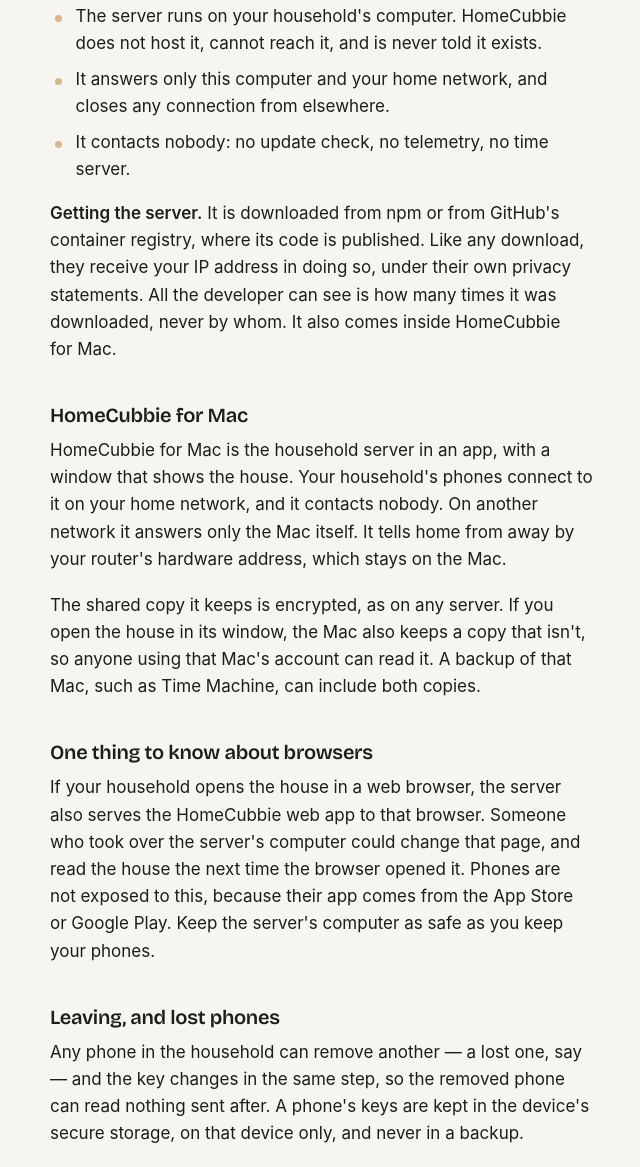
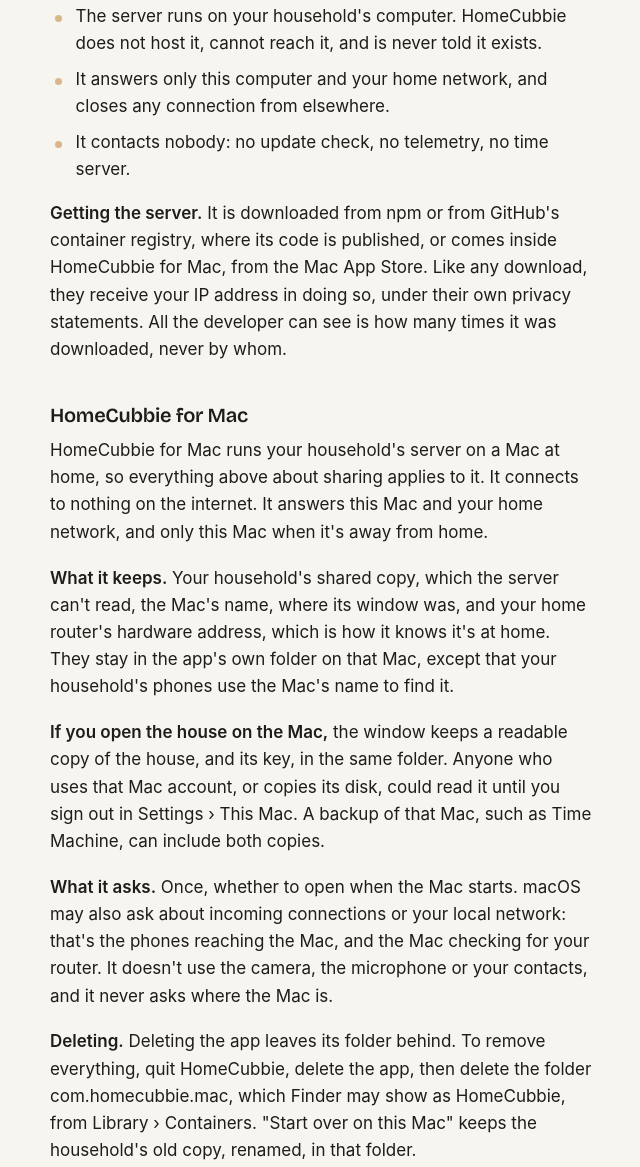
Before and after one commit to homecubbie/homecubbie-website, a plain HTML site: page privacy.html in a window 1280 px wide. Shown: the part 1844-3011 px from the top of the page, without its empty margins (278-918 px from the left). Drawn offline with Linux system fonts and the light colour scheme.

Commit message:
Privacy: a section on HomeCubbie for Mac, and what the app stores show

```diff
--- a/privacy.html
+++ b/privacy.html
@@ -108,20 +108,35 @@ if(t==="dark"||t==="light")d.setAttribute("data-theme",t);}catch(e){}d.classList
       <li>It contacts nobody: no update check, no telemetry, no time server.</li>
     </ul>
     <p><strong>Getting the server.</strong> It is downloaded from npm or from
-    GitHub's container registry, where its code is published. Like any
-    download, they receive your IP address in doing so, under their own
-    privacy statements. All the developer can see is how many times it was
-    downloaded, never by whom. It also comes inside HomeCubbie for Mac.</p>
+    GitHub's container registry, where its code is published, or comes inside
+    HomeCubbie for Mac, from the Mac App Store. Like any download, they receive
+    your IP address in doing so, under their own privacy statements. All the
+    developer can see is how many times it was downloaded, never by whom.</p>
     <h3>HomeCubbie for Mac</h3>
-    <p>HomeCubbie for Mac is the household server in an app, with a window that
-    shows the house. Your household's phones connect to it on your home
-    network, and it contacts nobody. On another network it answers only the
-    Mac itself. It tells home from away by your router's hardware address,
-    which stays on the Mac.</p>
-    <p>The shared copy it keeps is encrypted, as on any server. If you open the
-    house in its window, the Mac also keeps a copy that isn't, so anyone
-    using that Mac's account can read it. A backup of that Mac, such as Time
-    Machine, can include both copies.</p>
+    <p>HomeCubbie for Mac runs your household's server on a Mac at home, so
+    everything above about sharing applies to it. It connects to nothing on the
+    internet. It answers this Mac and your home network, and only this Mac when
+    it's away from home.</p>
+    <p><strong>What it keeps.</strong> Your household's shared copy, which the
+    server can't read, the Mac's name, where its window was, and your home
+    router's hardware address, which is how it knows it's at home. They stay in
+    the app's own folder on that Mac, except that your household's phones use
+    the Mac's name to find it.</p>
+    <p><strong>If you open the house on the Mac,</strong> the window keeps a
+    readable copy of the house, and its key, in the same folder. Anyone who uses
+    that Mac account, or copies its disk, could read it until you sign out in
+    Settings › This Mac. A backup of that Mac, such as Time Machine, can include
+    both copies.</p>
+    <p><strong>What it asks.</strong> Once, whether to open when the Mac starts.
+    macOS may also ask about incoming connections or your local network: that's
+    the phones reaching the Mac, and the Mac checking for your router. It
+    doesn't use the camera, the microphone or your contacts, and it never asks
+    where the Mac is.</p>
+    <p><strong>Deleting.</strong> Deleting the app leaves its folder behind. To
+    remove everything, quit HomeCubbie, delete the app, then delete the folder
+    com.homecubbie.mac, which Finder may show as HomeCubbie, from Library ›
+    Containers. "Start over on this Mac" keeps
+    the household's old copy, renamed, in that folder.</p>
     <h3>One thing to know about browsers</h3>
     <p>If your household opens the house in a web browser, the server also
     serves the HomeCubbie web app to that browser. Someone who took over the
@@ -149,6 +164,11 @@ if(t==="dark"||t==="light")d.setAttribute("data-theme",t);}catch(e){}d.classList
     </ul>
     <p>Because nothing is collected, there is nothing to sell, share or hand to
     a third party, and no data broker relationship exists.</p>
+    <p>Apple and Google give every developer their own store figures, such as
+    how many times an app was downloaded. If your device's settings share crash
+    and usage reports with them or with app developers, some of those figures
+    come from there. They don't name you, HomeCubbie doesn't send them, and you
+    can turn them off in those settings.</p>
 
     <h2 id="permissions">Permissions the app asks for, and why</h2>
 
@@ -179,11 +199,6 @@ if(t==="dark"||t==="light")d.setAttribute("data-theme",t);}catch(e){}d.classList
     permission also covers Bluetooth; HomeCubbie only connects to the server
     address you give it. On older Android, network access is granted without a
     prompt.</p>
-
-    <h3>Opening when a Mac starts</h3>
-    <p>HomeCubbie for Mac asks once whether to open when the Mac starts, and
-    opens by itself only if you say yes. macOS may also ask whether it can
-    accept incoming connections, which is how the phones reach it.</p>
 
     <h2 id="reading">Reading bills, serial plates and documents</h2>
     <p>When HomeCubbie reads a bill, a serial plate or a document, it does so on
@@ -243,8 +258,8 @@ if(t==="dark"||t==="light")d.setAttribute("data-theme",t);}catch(e){}d.classList
     that phone at once. If your household shares, the house stays on the other
     phones and on your server until your household deletes it there — the
     server's data is a folder on your own computer. On a Mac, deleting
-    HomeCubbie for Mac can leave its data behind, in that Mac's Library ›
-    Containers folder, until you delete it there. Backups and readable copies
+    HomeCubbie for Mac leaves its folder behind; "HomeCubbie for Mac" above says
+    how to remove it. Backups and readable copies
     you saved somewhere else stay there until you delete them. There is no copy
     anywhere else to ask us to delete, and no account to close.</p>
 
```
